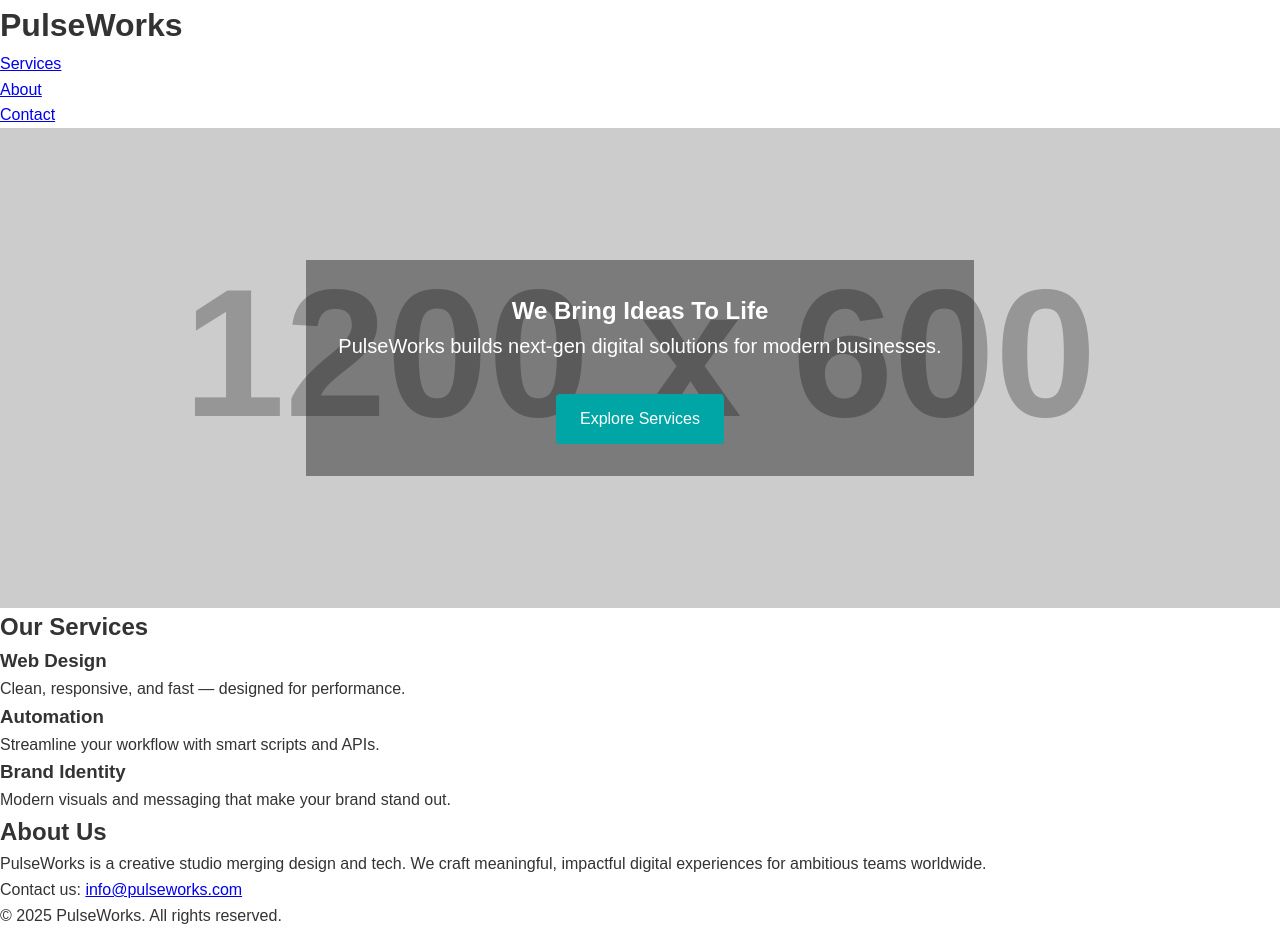
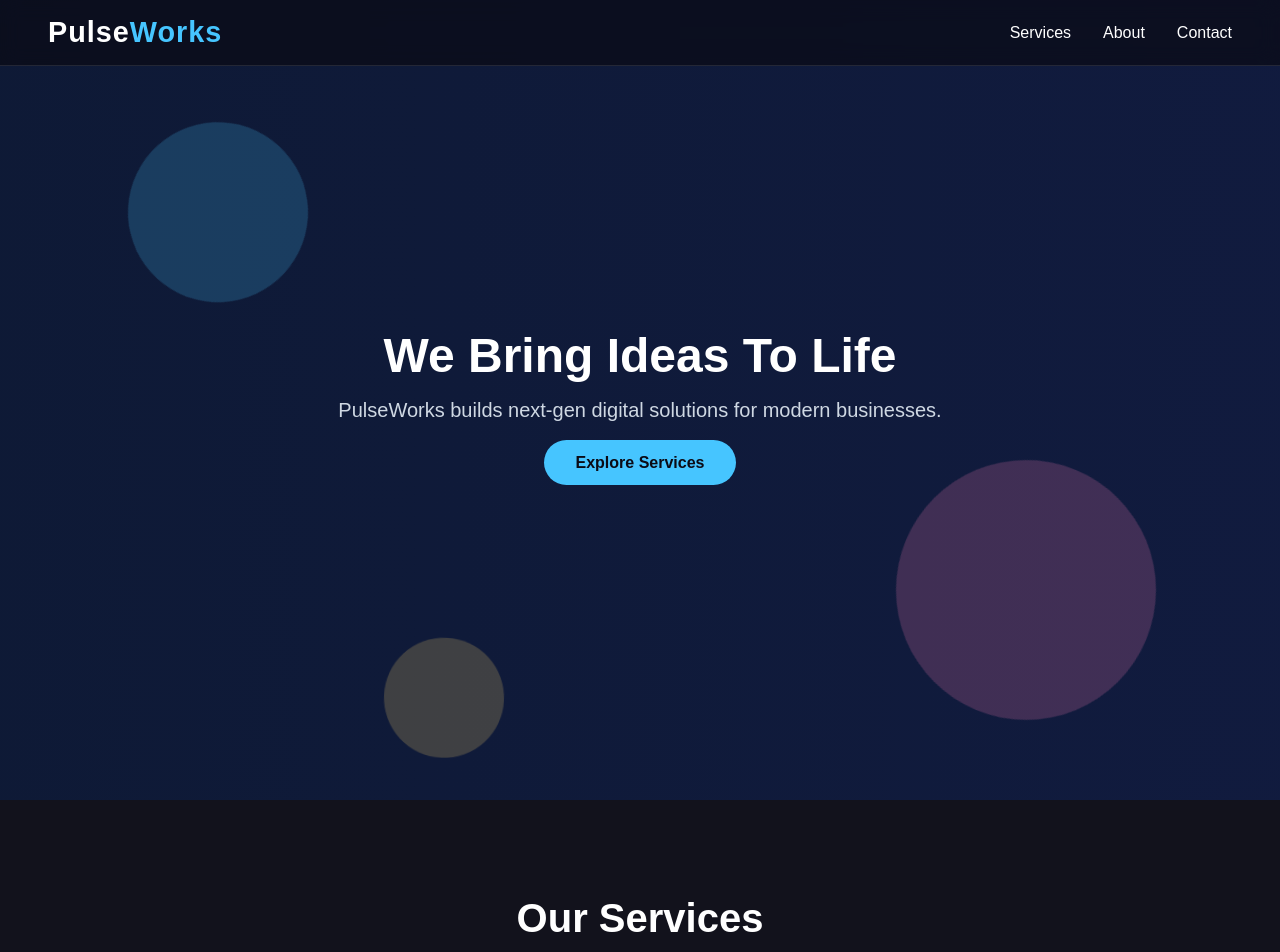
Before and after one commit to VxpeInjected/Website-For-VK, a plain HTML site: page index.html in a window 1280 px wide. Shown: the top 952 px of the page. Before the commit the page ends 928 px from the top, so only its background shows below. Drawn offline with Linux system fonts and the light colour scheme; placeholder pictures from the web are drawn by us.

Commit message:
Update style.css

```diff
--- a/style.css
+++ b/style.css
@@ -1,89 +1,197 @@
-/* reset & basics */
+/* RESET */
 * {
-  box-sizing: border-box;
   margin: 0;
   padding: 0;
-}
-body {
-  font-family: Arial, sans-serif;
-  line-height: 1.6;
-  color: #333;
+  box-sizing: border-box;
 }
 
-/* Header/Hero */
+body {
+  font-family: "Poppins", sans-serif;
+  color: #fff;
+  background: #0b0b15;
+  overflow-x: hidden;
+}
+
+/* PERSISTENT NAVBAR */
+.navbar {
+  position: fixed;
+  top: 0;
+  width: 100%;
+  background: rgba(10, 10, 20, 0.7);
+  backdrop-filter: blur(10px);
+  display: flex;
+  justify-content: space-between;
+  align-items: center;
+  padding: 1rem 3rem;
+  z-index: 1000;
+  border-bottom: 1px solid rgba(255,255,255,0.1);
+}
+
+.logo {
+  font-size: 1.8rem;
+  letter-spacing: 1px;
+}
+.logo span {
+  color: #46c5ff;
+}
+
+.nav-links {
+  list-style: none;
+  display: flex;
+  gap: 2rem;
+}
+.nav-links a {
+  text-decoration: none;
+  color: #fff;
+  font-weight: 500;
+  transition: color 0.3s;
+}
+.nav-links a:hover {
+  color: #46c5ff;
+}
+
+/* ANIMATED BACKGROUND */
+.background {
+  position: fixed;
+  top: 0;
+  left: 0;
+  width: 100%;
+  height: 100%;
+  z-index: -1;
+  background: linear-gradient(270deg, #111b3f, #091726, #162a3f);
+  background-size: 600% 600%;
+  animation: gradientMove 12s ease infinite;
+  overflow: hidden;
+}
+
+@keyframes gradientMove {
+  0% { background-position: 0% 50%; }
+  50% { background-position: 100% 50%; }
+  100% { background-position: 0% 50%; }
+}
+
+/* FLOATING SHAPES */
+.shape {
+  position: absolute;
+  border-radius: 50%;
+  opacity: 0.2;
+  animation: float 12s infinite ease-in-out;
+}
+.shape1 {
+  width: 180px; height: 180px;
+  background: #46c5ff;
+  top: 20%; left: 10%;
+  animation-delay: 0s;
+}
+.shape2 {
+  width: 260px; height: 260px;
+  background: #ff7eb3;
+  top: 60%; left: 70%;
+  animation-delay: 2s;
+}
+.shape3 {
+  width: 120px; height: 120px;
+  background: #ffd46b;
+  top: 80%; left: 30%;
+  animation-delay: 4s;
+}
+
+@keyframes float {
+  0%, 100% { transform: translateY(0) rotate(0deg); }
+  50% { transform: translateY(-40px) rotate(45deg); }
+}
+
+/* HERO SECTION */
 .hero {
-  background: url('https://via.placeholder.com/1200x600') center/cover no-repeat;
-  height: 60vh;
+  height: 100vh;
   display: flex;
   align-items: center;
   justify-content: center;
-  color: white;
   text-align: center;
+  padding: 0 2rem;
 }
 .hero-content {
-  background: rgba(0,0,0,0.4);
-  padding: 2rem;
+  max-width: 700px;
 }
-.hero h1 {
+.hero-content h2 {
   font-size: 3rem;
   margin-bottom: 1rem;
 }
-.hero p {
+.hero-content p {
   font-size: 1.25rem;
   margin-bottom: 2rem;
+  color: #cfd8e3;
 }
 .btn {
-  display: inline-block;
-  padding: 0.75rem 1.5rem;
-  background: #00a6a6;
-  color: white;
+  padding: 0.9rem 2rem;
+  background: #46c5ff;
+  color: #0b0b15;
   text-decoration: none;
-  border-radius: 4px;
+  border-radius: 30px;
+  font-weight: 600;
+  transition: 0.3s;
 }
 .btn:hover {
-  background: #008c8c;
+  background: #5ee6ff;
+  transform: translateY(-2px);
 }
 
-/* Products Section */
-.products {
-  padding: 4rem 2rem;
+/* SERVICES */
+.services {
+  padding: 6rem 2rem;
+  text-align: center;
+  background: rgba(255,255,255,0.03);
+}
+.services h2 {
+  font-size: 2.5rem;
+  margin-bottom: 2rem;
+}
+.service-grid {
+  display: flex;
+  flex-wrap: wrap;
+  justify-content: center;
+  gap: 2rem;
+}
+.card {
+  background: rgba(255,255,255,0.05);
+  border: 1px solid rgba(255,255,255,0.1);
+  border-radius: 12px;
+  padding: 2rem;
+  width: 280px;
+  transition: transform 0.3s ease, background 0.3s ease;
+}
+.card:hover {
+  transform: translateY(-10px);
+  background: rgba(255,255,255,0.1);
+}
+
+/* ABOUT */
+.about {
+  padding: 5rem 2rem;
   text-align: center;
 }
-.product-grid {
-  display: flex;
-  gap: 2rem;
-  justify-content: center;
+.about h2 {
+  font-size: 2.5rem;
+  margin-bottom: 1rem;
 }
-.product {
-  max-width: 300px;
-}
-.product img {
-  width: 100%;
-  border-radius: 8px;
-}
-.product h3 {
-  margin-top: 1rem;
-  font-size: 1.5rem;
-}
-.product p {
-  margin: 0.5rem 0 1rem;
+.about p {
+  max-width: 700px;
+  margin: auto;
+  color: #cfd8e3;
+  font-size: 1.1rem;
 }
 
-/* Info Section */
-.info {
-  padding: 4rem 2rem;
-  background: #f5f5f5;
-  text-align: center;
-}
-.info h2 {
-  font-size: 2rem;
-  margin-bottom: 1rem;
-}
-
-/* Footer */
-.site-footer {
+/* FOOTER */
+.footer {
   padding: 2rem;
   text-align: center;
-  background: #222;
-  color: white;
+  background: rgba(0,0,0,0.4);
+  border-top: 1px solid rgba(255,255,255,0.1);
 }
+.footer a {
+  color: #46c5ff;
+  text-decoration: none;
+}
+.footer a:hover {
+  text-decoration: underline;
+}
```
